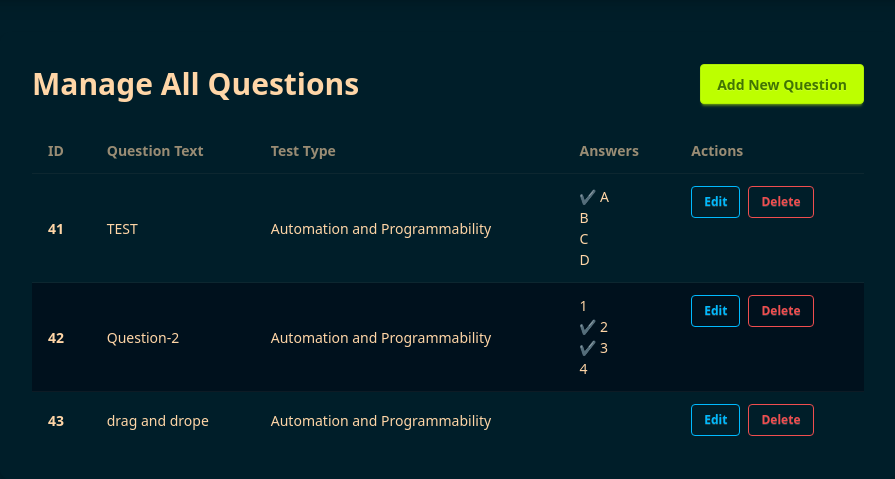
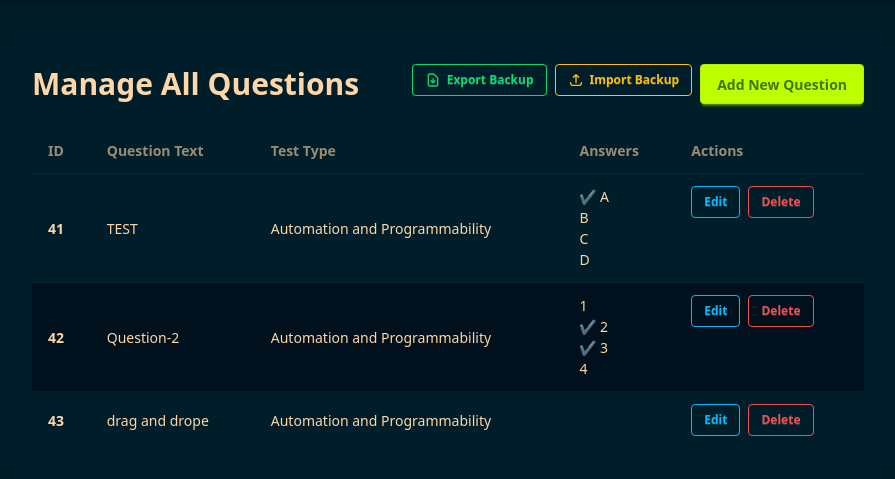
Before and after one commit to alikalary1997/NetMaster, a Django app: page /quiz/admin/questions/ in a window 1280 px wide. Shown: the part 88-567 px from the top of the page, without its empty margins (192-1087 px from the left). Run offline with Django 5.2, Linux system fonts and the light colour scheme; a user stored in the database is signed in; data comes from the database, SQL or seed files in the repository; both versions use the stored data as it was after the commit; style sheets or scripts are compiled from the project's sources.

Commit message:
Chak krdni bashi Backup

```diff
--- a/quiz/templates/quiz/custom_admin/questions_list.html
+++ b/quiz/templates/quiz/custom_admin/questions_list.html
@@ -16,6 +16,20 @@
         </h2>
 
         <div class="flex flex-wrap gap-2">
+            {# Export / Import buttons (Admin only via @user_passes_test) #}
+            <a href="{% url 'export_questions' %}" class="btn btn-outline btn-success btn-sm">
+                <svg class="w-4 h-4" fill="none" stroke="currentColor" stroke-width="2" viewBox="0 0 24 24"><path stroke-linecap="round" stroke-linejoin="round" d="M12 10v6m0 0l-3-3m3 3l3-3m2 8H7a2 2 0 01-2-2V5a2 2 0 012-2h5.586a1 1 0 01.707.293l5.414 5.414a1 1 0 01.293.707V19a2 2 0 01-2 2z"/></svg>
+                Export Backup
+            </a>
+            <label for="import-file" class="btn btn-outline btn-warning btn-sm">
+                <svg class="w-4 h-4" fill="none" stroke="currentColor" stroke-width="2" viewBox="0 0 24 24"><path stroke-linecap="round" stroke-linejoin="round" d="M4 16v1a3 3 0 003 3h10a3 3 0 003-3v-1m-4-8l-4-4m0 0L8 8m4-4v12"/></svg>
+                Import Backup
+            </label>
+            <form id="import-form" action="{% url 'import_questions' %}" method="POST" enctype="multipart/form-data" style="display:none;">
+                {% csrf_token %}
+                <input type="file" id="import-file" name="import_file" accept=".json" onchange="document.getElementById('import-form').submit();">
+            </form>
+
             {# Button to add a new question, dynamically linking to specific test or general #}
             {% if test_obj %}
                 <a href="{% url 'custom_admin_add_question_to_test' test_obj.id %}" class="btn btn-primary">Add Question to This Test</a>
--- a/quiz/urls.py
+++ b/quiz/urls.py
@@ -38,6 +38,8 @@ urlpatterns = [
 
     # Custom Admin Views (Questions)
     # Existing URL for ALL questions
+    path('admin/questions/export/', views.export_questions, name='export_questions'),
+    path('admin/questions/import/', views.import_questions, name='import_questions'),
     path('admin/questions/', custom_admin_questions, name='custom_admin_questions'),
     # NEW URL for questions specific to a Test
     path('admin/tests/<int:test_id>/questions/', custom_admin_questions, name='custom_admin_test_questions'),
--- a/quiz/views.py
+++ b/quiz/views.py
@@ -562,6 +562,128 @@ def custom_admin_questions(
     return render(request, "quiz/custom_admin/questions_list.html", context)
 
 
+# --- Backup / Export / Import ---
+@user_passes_test(is_staff_check)
+def export_questions(request):
+    from django.core.serializers.json import DjangoJSONEncoder
+    from datetime import datetime
+
+    questions = Question.objects.all().prefetch_related("answers", "matching_pairs__extra_rights")
+
+    data = {
+        "version": 1,
+        "exported_at": datetime.now().isoformat(),
+        "total_questions": questions.count(),
+        "questions": [],
+    }
+
+    for q in questions:
+        q_data = {
+            "text": q.text,
+            "question_type": q.question_type,
+            "test_name": q.test.name if q.test else "",
+        }
+
+        if q.is_multiple_choice:
+            q_data["answers"] = [
+                {"text": a.text, "is_correct": a.is_correct}
+                for a in q.answers.all()
+            ]
+            q_data["matching_pairs"] = []
+        else:
+            q_data["answers"] = []
+            q_data["matching_pairs"] = []
+            for pair in q.matching_pairs.all():
+                q_data["matching_pairs"].append({
+                    "left_text": pair.left_text,
+                    "right_text": pair.right_text,
+                    "extra_rights": [er.text for er in pair.extra_rights.all()],
+                })
+
+        data["questions"].append(q_data)
+
+    response = JsonResponse(data, json_dumps_params={"indent": 2, "ensure_ascii": False})
+    response["Content-Disposition"] = 'attachment; filename="questions_backup.json"'
+    return response
+
+
+@user_passes_test(is_staff_check)
+def import_questions(request):
+    if request.method == "POST":
+        import_file = request.FILES.get("import_file")
+        if not import_file:
+            messages.error(request, "Please select a backup file to import.")
+            return redirect("custom_admin_questions")
+
+        try:
+            data = json.loads(import_file.read().decode("utf-8"))
+        except (json.JSONDecodeError, UnicodeDecodeError):
+            messages.error(request, "Invalid file. Please upload a valid JSON backup file.")
+            return redirect("custom_admin_questions")
+
+        if "questions" not in data:
+            messages.error(request, "Invalid backup format: missing 'questions' key.")
+            return redirect("custom_admin_questions")
+
+        created_count = 0
+        skipped_count = 0
+
+        for q_data in data["questions"]:
+            text = q_data.get("text", "").strip()
+            if not text:
+                skipped_count += 1
+                continue
+
+            question_type = q_data.get("question_type", "mc")
+            test_name = q_data.get("test_name", "")
+
+            # Find or create test
+            test = None
+            if test_name:
+                test, _ = Test.objects.get_or_create(
+                    name__iexact=test_name,
+                    defaults={"name": test_name, "test_type": "exam"},
+                )
+
+            with transaction.atomic():
+                question = Question.objects.create(
+                    text=text,
+                    question_type=question_type,
+                    test=test,
+                )
+
+                if question_type == "mc":
+                    for a_data in q_data.get("answers", []):
+                        Answer.objects.create(
+                            question=question,
+                            text=a_data.get("text", ""),
+                            is_correct=a_data.get("is_correct", False),
+                        )
+                else:
+                    for mp_data in q_data.get("matching_pairs", []):
+                        pair = MatchingPair.objects.create(
+                            question=question,
+                            left_text=mp_data.get("left_text", ""),
+                            right_text=mp_data.get("right_text", ""),
+                        )
+                        for er_text in mp_data.get("extra_rights", []):
+                            MatchingRight.objects.create(
+                                matching_pair=pair,
+                                text=er_text,
+                            )
+
+            created_count += 1
+
+        messages.success(
+            request,
+            f"Import complete: {created_count} questions created, {skipped_count} skipped.",
+        )
+        return redirect("custom_admin_questions")
+
+    messages.error(request, "Invalid request method.")
+    return redirect("custom_admin_questions")
+
+
 # Use inline formset to manage answers along with the question
 AnswerInlineFormSet = inlineformset_factory(
     Question, Answer, form=AnswerForm, extra=4, can_delete=True
```
Also changed, not shown: db.sqlite3, media/question_images/rebwar.JPG (added).
